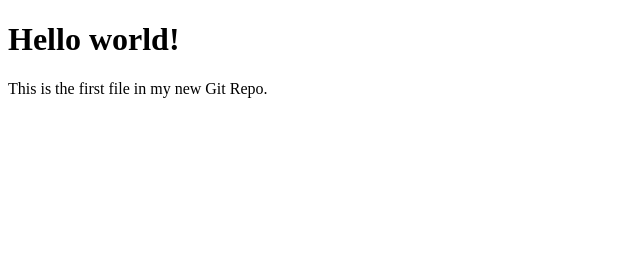
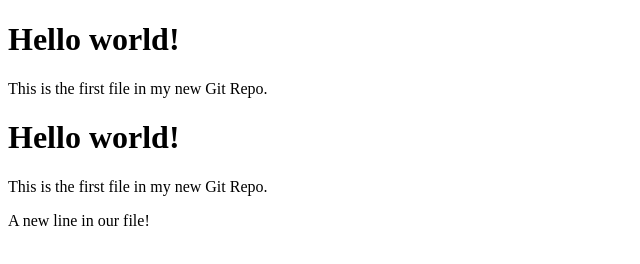
Before and after one commit to Heria2022/myFirstApp, a plain HTML site: page index.html in a window 1280 px wide. Shown: the whole page, without its empty margins (0-640 px from the left). Drawn offline with Linux system fonts and the light colour scheme.

Commit message:
Update index.html

```diff
--- a/index.html
+++ b/index.html
@@ -7,6 +7,8 @@
 
 <h1>Hello world!</h1>
 <p>This is the first file in my new Git Repo.</p>
-
+<h1>Hello world!</h1>
+<p>This is the first file in my new Git Repo.</p>
+<p>A new line in our file!</p>
 </body>
 </html>
```
